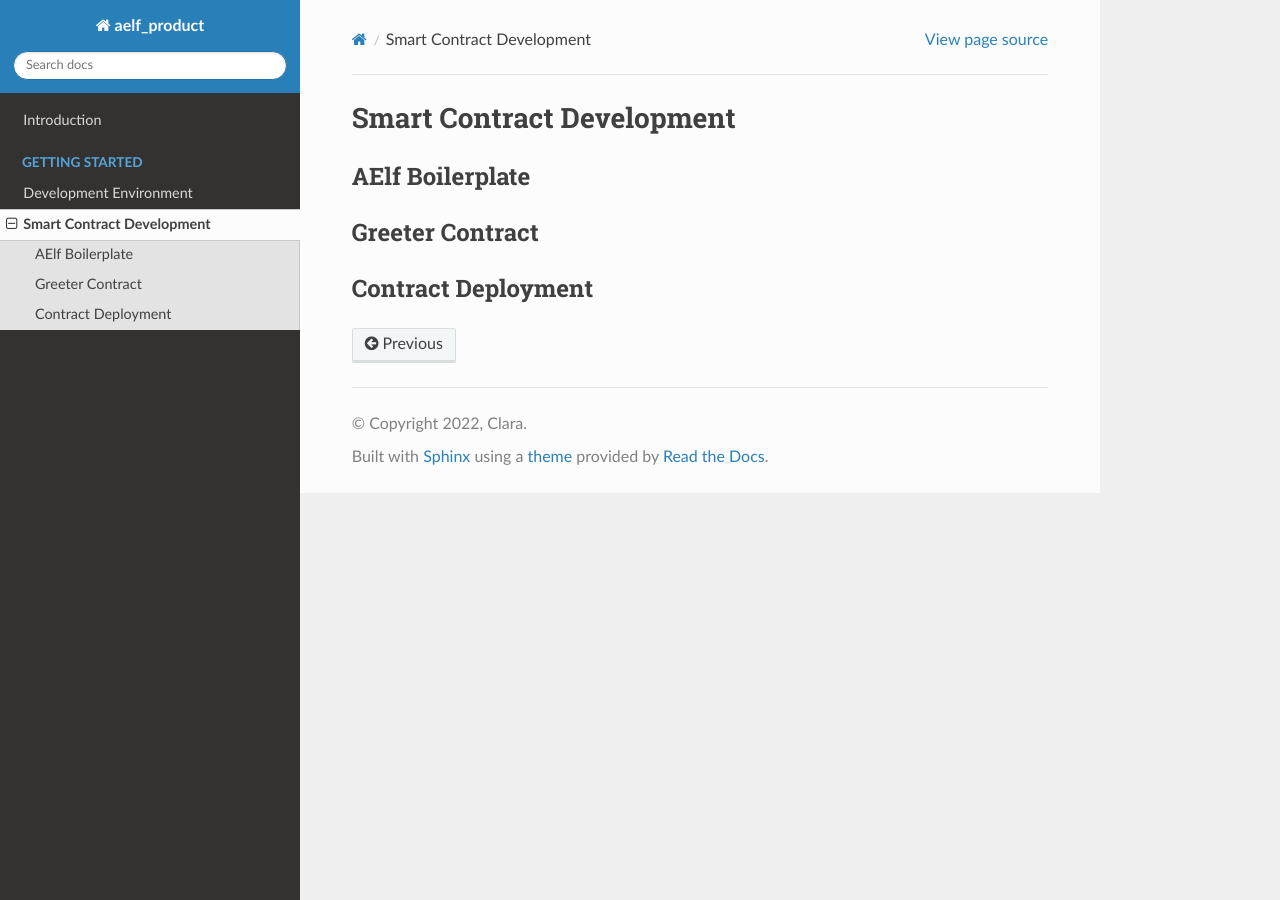
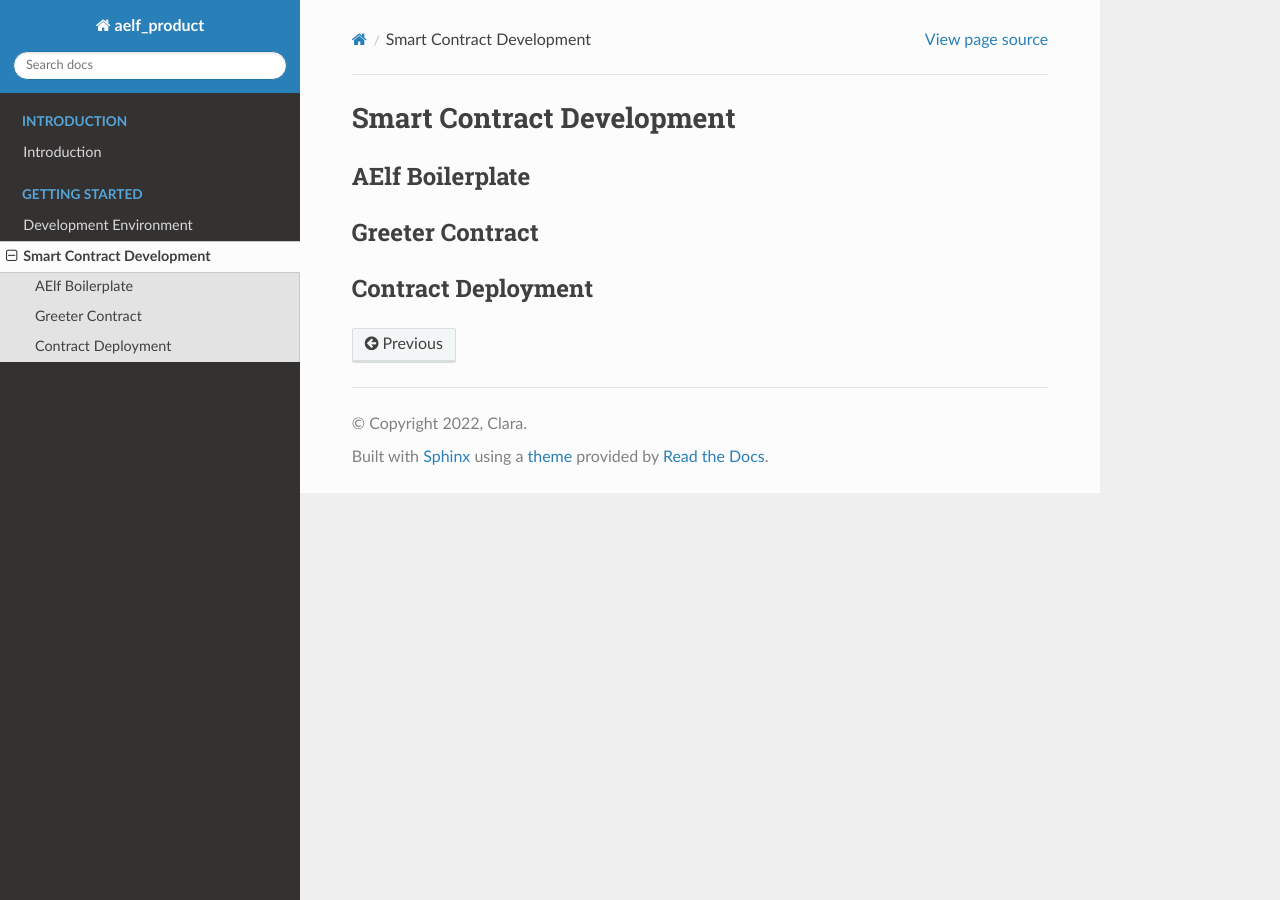
Before and after one commit to XtHou/rtd-tutorial, a Sphinx documentation site: the page built from source/main_pages/Getting_started/smart_contract_development.md, in a window 1280 px wide. Built offline with Sphinx 7.4.7 and the Read the Docs theme 2.0.0, drawn with Linux system fonts in a browser that asks for light colours.

Commit message:
test introduction

```diff
--- a/source/index.rst
+++ b/source/index.rst
@@ -8,13 +8,14 @@ Welcome to AElf's Official documentation!
 
 
 .. toctree::
-   :maxdepth: 1
+   :maxdepth: 2
+   :caption: Introduction
 
    Introduction <main_pages/Introduction/introduction>
 
 
 .. toctree::
-   :maxdepth: 3
+   :maxdepth: 2
    :caption: Getting Started
 
    Development Environment<main_pages/Getting_started/development_environment>
```
